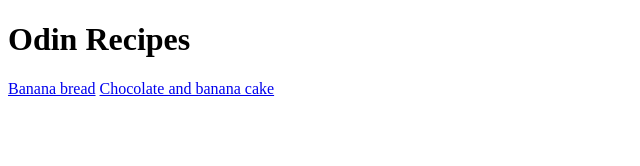
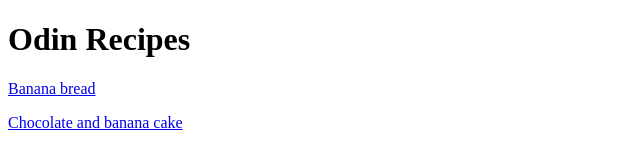
Before and after one commit to kamil-forys/aga-recipes, a plain HTML site: page index.html in a window 1280 px wide. Shown: the whole page, without its empty margins (0-640 px from the left). Drawn offline with Linux system fonts and the light colour scheme.

Commit message:
Added paragraphs to links in index.html

```diff
--- a/index.html
+++ b/index.html
@@ -6,8 +6,8 @@
     <title></title>
 </head>
 <body> <h1> Odin Recipes</h1>
-    <a href="recipes/banana-bread.html">Banana bread</a>
-    <a href="recipes/chocolate-and-banana-cake.html">Chocolate and banana cake</a>
+   <p><a href="recipes/banana-bread.html">Banana bread</a></p>
+  <p><a href="recipes/chocolate-and-banana-cake.html">Chocolate and banana cake</a></p>
 
 </body>
 </html>
```
